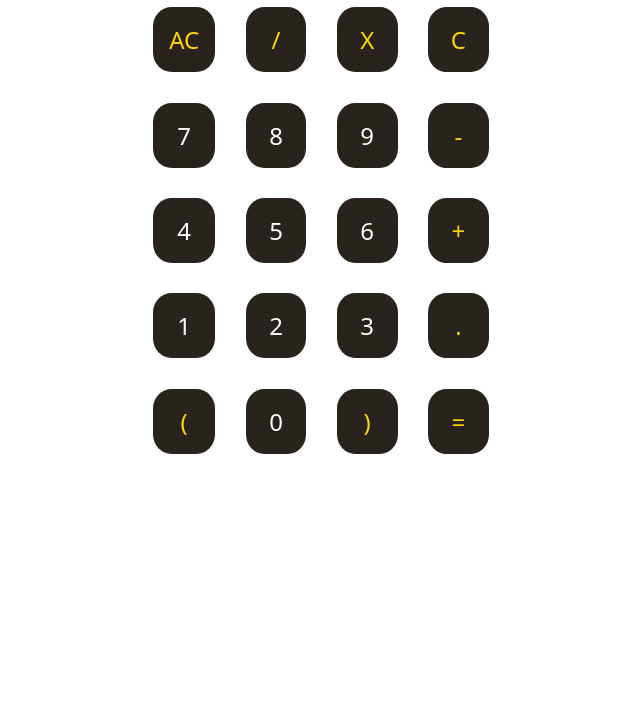
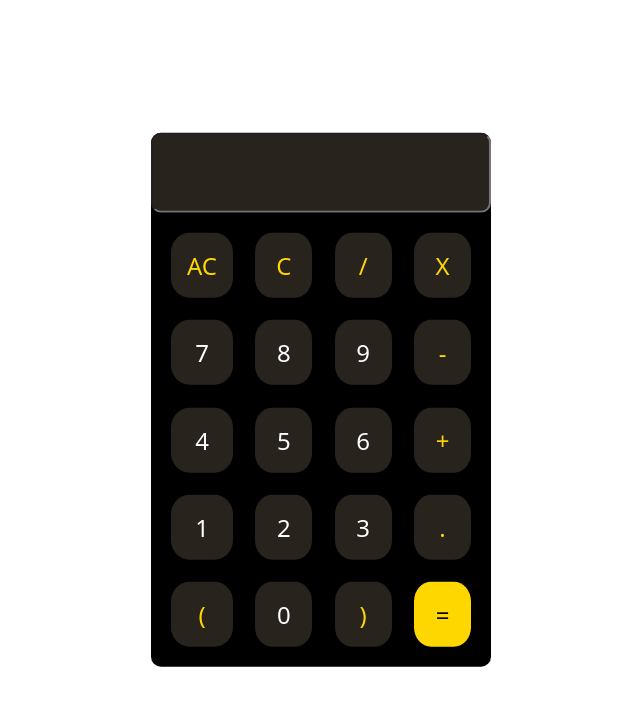
Before and after one commit to ShreyaMBelanekar42/Simple-Calculator, a plain HTML site: page index.html in a window 1280 px wide. Shown: the whole page, without its empty margins (319-959 px from the left). Drawn offline with Linux system fonts and the light colour scheme.

Commit message:
added basic calculator functionalities

```diff
--- a/index.html
+++ b/index.html
@@ -1,45 +1,42 @@
 <!DOCTYPE html>
 <html lang="en">
   <head>
-    <meta charset="UTF-8">
-    <meta http-equiv="X-UA-Compatible" content="IE=edge">
-    <meta name="viewport" content="width=device-width, initial-scale=1.0">
+    <meta charset="UTF-8" />
+    <meta http-equiv="X-UA-Compatible" content="IE=edge" />
+    <meta name="viewport" content="width=device-width, initial-scale=1.0" />
     <title>Calculator</title>
-    <link rel="stylesheet" href="style.css">
-
+    <link rel="stylesheet" href="style.css" />
+    <link rel="icon" type="image/x-icon" href="calculator.png" />
   </head>
   <body>
     <div class="container-grid">
-        <div class="input-display"></div>
+      <div class="input-display">
+        <input type="text" id="result" class="screen" />
+      </div>
       <div class="all-buttons">
-            <div class="button button-yellow-text">AC</div>
-            <div class="button button-yellow-text">/</div>
-            <div class="button button-yellow-text">X</div>
-            <div class="button button-yellow-text">C</div>
-            <div class="button button-7">7</div>
-            <div class="button button-8">8</div>
-            <div class="button button-9">9</div>
-            <div class="button button-yellow-text">-</div>
-            <div class="button button-4">4</div>
-            <div class="button button-5">5</div>
-            <div class="button button-6">6</div>
-            <div class="button button-yellow-text">+</div>
-            <div class="button button-1">1</div>
-            <div class="button button-2">2</div>
-            <div class="button button-3">3</div>
-            <div class="button button-yellow-text">.</div>
-            <div class="button button-yellow-text">(</div>
-            <div class="button button-0">0</div>
-            <div class="button button-yellow-text">)</div>
-            <div class="button button-yellow-text equal">=</div>
+        <button onclick="allClear()" class="button button-yellow-text">AC</button>
+        <button onclick="del()" class="button button-yellow-text">C</button>
+        <button onclick="user_input('/')" class="button button-yellow-text">/</button>
+        <button onclick="user_input('*')" class="button button-yellow-text">X</button>
+        <button onclick="user_input(7)" class="button">7</button>
+        <button onclick="user_input(8)" class="button">8</button>
+        <button onclick="user_input(9)" class="button">9</button>
+        <button onclick="user_input('-')" class="button button-yellow-text">-</button>
+        <button onclick="user_input(4)" class="button">4</button>
+        <button onclick="user_input(5)" class="button">5</button>
+        <button onclick="user_input(6)" class="button">6</button>
+        <button onclick="user_input('+')" class="button button-yellow-text">+</button>
+        <button onclick="user_input('1')" class="button">1</button>
+        <button onclick="user_input('2')" class="button">2</button>
+        <button onclick="user_input('3')" class="button">3</button>
+        <button onclick="user_input('.')" class="button button-yellow-text">.</button>
+        <button onclick="user_input('(')" class="button button-yellow-text">(</button>
+        <button onclick="user_input(0)" class="button">0</button>
+        <button onclick="user_input(')')" class="button button-yellow-text">)</button>
+        <button onclick="solve()" class="button equal">=</button>
       </div>
     </div>
 
-
-
-
-
-
-    <!-- <script src="index.js"></script> -->
+    <script src="index.js"></script>
   </body>
 </html>
--- a/index.js
+++ b/index.js
@@ -0,0 +1,21 @@
+let screen = document.getElementById('result');
+
+function user_input(operand) {
+    screen.value = screen.value + operand;
+}
+
+function allClear(){
+    screen.value = '';
+}
+
+function del(){
+    screen.value = screen.value.slice(0, -1);
+}
+
+function solve(){
+    try {
+        screen.value = eval(screen.value);
+    } catch{
+        screen.value = 'Error!';
+    }
+}
--- a/style.css
+++ b/style.css
@@ -1,32 +1,58 @@
-*{
+* {
   margin: 0;
   box-sizing: border-box;
-    font-family: system-ui, -apple-system, BlinkMacSystemFont, 'Segoe UI', Roboto, Oxygen, Ubuntu, Cantarell, 'Open Sans', 'Helvetica Neue', sans-serif;
+  font-family: system-ui, -apple-system, BlinkMacSystemFont, "Segoe UI", Roboto,
+    Oxygen, Ubuntu, Cantarell, "Open Sans", "Helvetica Neue", sans-serif;
 }
 
-.container-grid{
-    max-width: 350px;
-    margin: auto;
+.container-grid {
+  max-width: 340px;
+  width: 95%;
+  position: absolute;
+  top: 50%;
+  left: 50%;
+  transform: translate(-50%, -50%);
   display: grid;
+  background-color: #000;
+  border-radius: 10px;
 }
 
-.all-buttons{
+.screen {
+  text-align: right;
+  height: 80px;
+  width: 100%;
+  line-height: 1rem;
+  font-size: 2.2rem;
+  color: #fff;
+  padding: 0.5rem;
+  background-color: #28231d;
+  border-radius: 10px;
+}
+
+.all-buttons {
   display: grid;
   grid-template-columns: repeat(4, 1fr);
-    gap: 1rem;
+  gap: 0.5rem;
+  padding: 0.8rem;
 }
 
-.button{
+.button {
   padding: 1rem;
-    margin: .45rem;
+  margin: 0.45rem;
   border-radius: 30%;
   text-align: center;
   background-color: #28231d;
   border: none;
   color: #fff;
   font-size: 1.5rem;
+  cursor: pointer;
 }
 
-.button-yellow-text{
-    color: #FFD700;
+.button-yellow-text {
+  color: #ffd700;
 }
+
+.equal {
+  background-color: #ffd700;
+  color: #000;
+}
```
Also changed, not shown: calculator.png (added), screenshot.png (added). Lines whose indentation alone changed are shown as unchanged.
